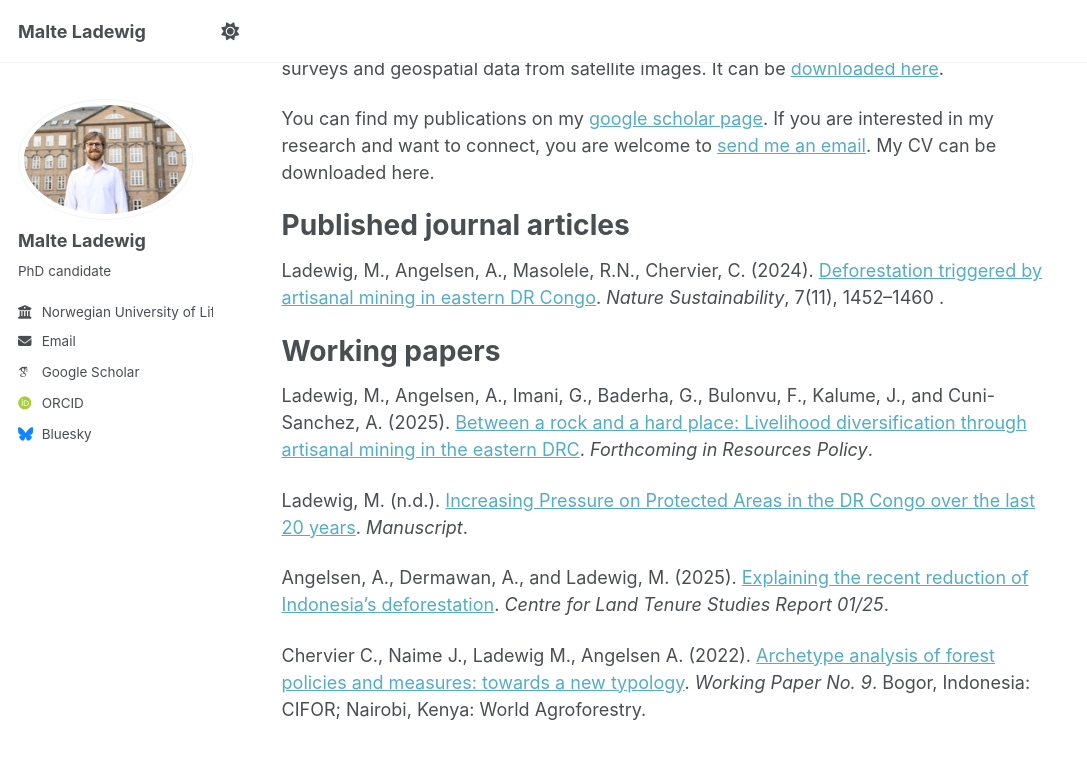
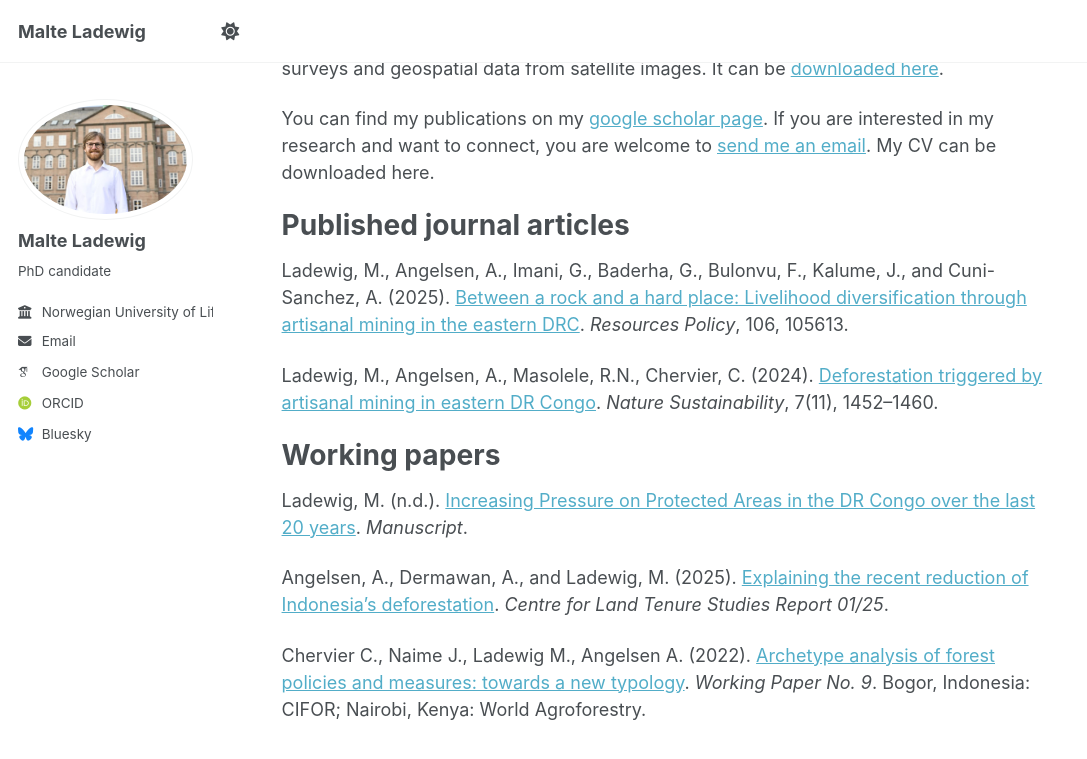
Before and after one commit to maladewig/maladewig.github.io, a Jekyll site: the page built from _pages/about.md, in a window 1280 px wide and 900 px high, scrolled down 326 px. Shown: the top 759 px of the window, without its empty margins (0-1087 px from the left). Built offline with Jekyll 4.4.1, drawn with Linux system fonts in a browser that asks for light colours; some web fonts are replaced.

Commit message:
Update about.md

```diff
--- a/_pages/about.md
+++ b/_pages/about.md
@@ -15,11 +15,12 @@ You can find my publications on my [google scholar page](https://scholar.google.
 
 Published journal articles
 ======
-Ladewig, M., Angelsen, A., Masolele, R.N., Chervier, C. (2024). [Deforestation triggered by artisanal mining in eastern DR Congo](https://doi.org/10.1038/s41893-024-01421-8). *Nature Sustainability*, 7(11), 1452–1460 .
+Ladewig, M., Angelsen, A., Imani, G., Baderha, G., Bulonvu, F., Kalume, J., and Cuni-Sanchez, A. (2025). [Between a rock and a hard place: Livelihood diversification through artisanal mining in the eastern DRC](https://www.sciencedirect.com/science/article/pii/S0301420725001552?via%3Dihub). *Resources Policy*, 106, 105613.
+
+Ladewig, M., Angelsen, A., Masolele, R.N., Chervier, C. (2024). [Deforestation triggered by artisanal mining in eastern DR Congo](https://doi.org/10.1038/s41893-024-01421-8). *Nature Sustainability*, 7(11), 1452–1460.
 
 Working papers
 ======
-Ladewig, M., Angelsen, A., Imani, G., Baderha, G., Bulonvu, F., Kalume, J., and Cuni-Sanchez, A. (2025). [Between a rock and a hard place: Livelihood diversification through artisanal mining in the eastern DRC](http://maladewig.github.io/files/postprint_DRC_ASM.pdf). *Forthcoming in Resources Policy*.
 
 Ladewig, M. (n.d.). [Increasing Pressure on Protected Areas in the DR Congo over the last 20 years](http://maladewig.github.io/files/wp_PAs_DRC.pdf). *Manuscript*.
 
```
